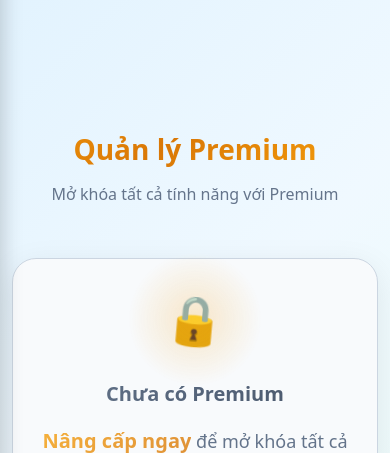
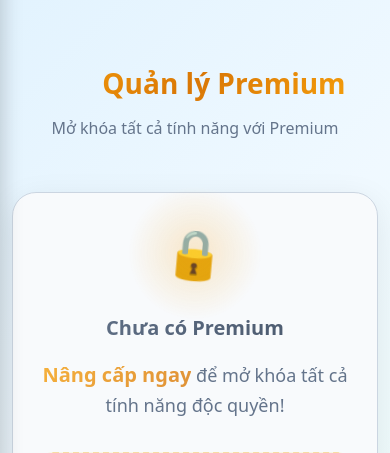
Before and after one commit to MinhTris2204/flask-2048-game, a Flask app: page /premium/manage in a window 390 px wide. Shown: the part 81-534 px from the top of the page. Run offline with Flask 3, Linux system fonts and the light colour scheme; the visitor is signed in with stand-in values (Sample User, id 1); data that the repository does not hold is empty.

Commit message:
Chỉnh lại căn lề header Premium cho đồng bộ
- Thêm flexbox cho premium-header để căn giữa tốt hơn
- Subtitle giờ nằm đúng lề với title
- Thêm max-width cho subtitle để dễ đọc
- Cải thiện responsive trên mobile
- Thêm line-height cho text dễ đọc hơn

```diff
--- a/templates/premium_manage.html
+++ b/templates/premium_manage.html
@@ -15,6 +15,10 @@
   text-align: center;
   margin-bottom: 40px;
   animation: fadeInDown 0.6s ease;
+  display: flex;
+  flex-direction: column;
+  align-items: center;
+  gap: 12px;
 }
 
 @keyframes fadeInDown {
@@ -31,7 +35,7 @@
 .premium-title {
   font-size: 42px;
   font-weight: 900;
-  margin: 0 0 12px 0;
+  margin: 0;
   background: linear-gradient(135deg, #f59e0b 0%, #d97706 50%, #f59e0b 100%);
   -webkit-background-clip: text;
   -webkit-text-fill-color: transparent;
@@ -40,11 +44,13 @@
   align-items: center;
   justify-content: center;
   gap: 12px;
+  line-height: 1.2;
 }
 
 .premium-icon {
   font-size: 48px;
   animation: sparkle 2s ease-in-out infinite;
+  flex-shrink: 0;
 }
 
 @keyframes sparkle {
@@ -56,6 +62,9 @@
   font-size: 18px;
   color: var(--muted);
   margin: 0;
+  text-align: center;
+  max-width: 600px;
+  line-height: 1.5;
 }
 
 /* Status Card */
@@ -1073,11 +1082,12 @@
 
   .premium-header {
     margin-bottom: 32px;
+    gap: 8px;
   }
 
   .premium-title {
     font-size: 32px;
-    flex-direction: column;
+    flex-wrap: wrap;
     gap: 8px;
   }
 
@@ -1087,6 +1097,7 @@
 
   .premium-subtitle {
     font-size: 16px;
+    padding: 0 16px;
   }
 
   .premium-status-card {
```
